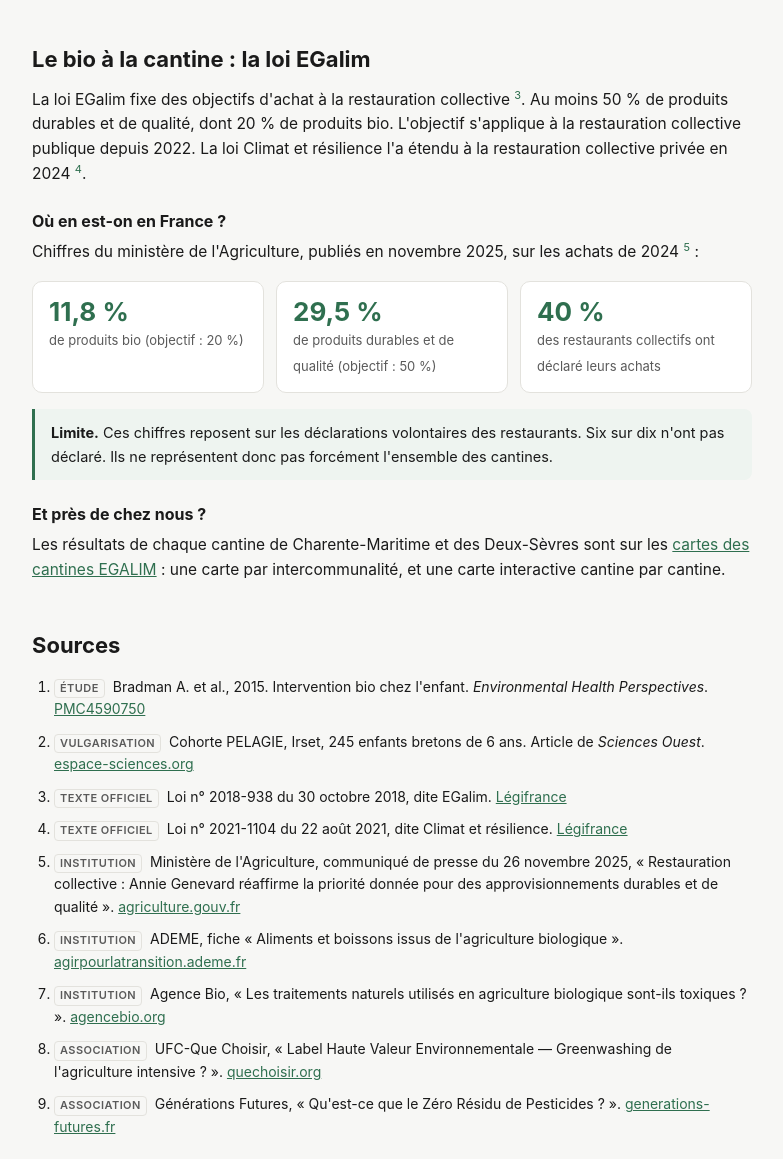
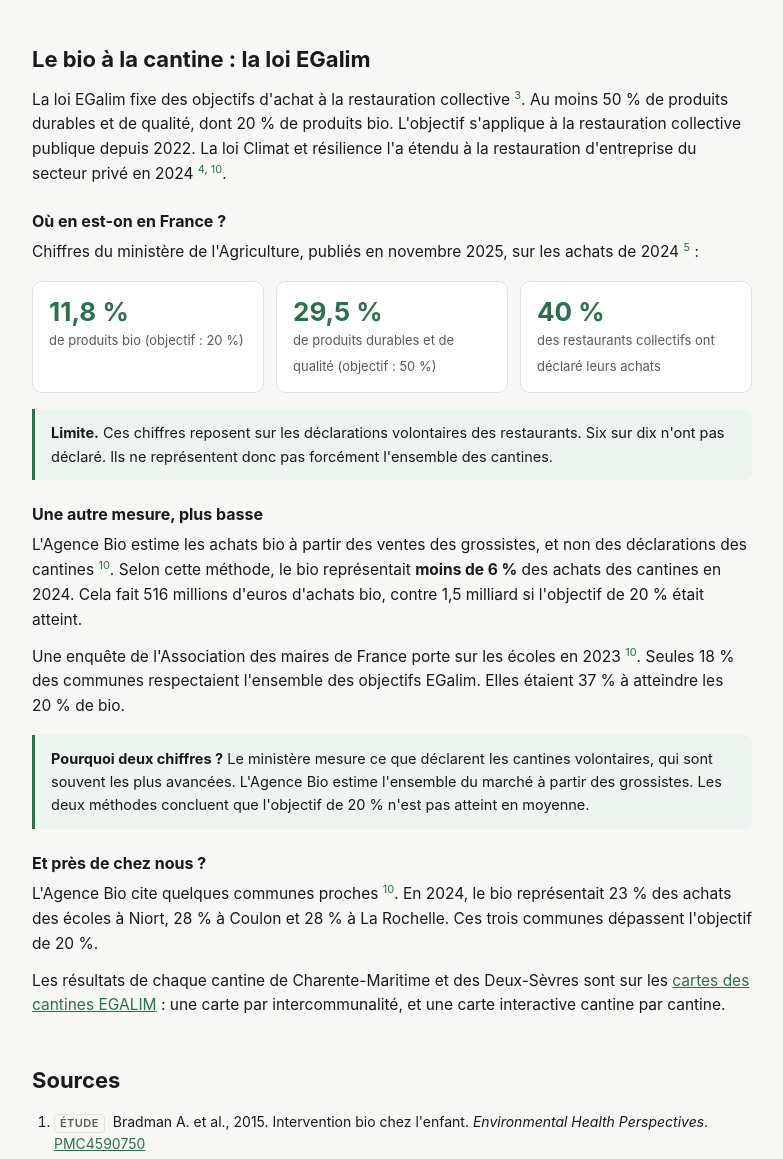
Before and after one commit to Biguhuh/bio-pesticides, a plain HTML site: page docs/index.html in a window 1280 px wide. Shown: the part 1750-2909 px from the top of the page, without its empty margins (248-1031 px from the left). Drawn offline with Linux system fonts and the light colour scheme.

Commit message:
Ajoute l'estimation de l'Agence Bio, l'enquête AMF et les chiffres locaux (Niort, Coulon, La Rochelle)

```diff
--- a/docs/index.html
+++ b/docs/index.html
@@ -178,8 +178,8 @@
     <p>La loi EGalim fixe des objectifs d'achat à la restauration collective <sup class="cite"><a href="#src-3">3</a></sup>.
       Au moins 50&nbsp;% de produits durables et de qualité, dont 20&nbsp;% de produits bio.
       L'objectif s'applique à la restauration collective publique depuis 2022.
-      La loi Climat et résilience l'a étendu à la restauration collective privée en 2024
-      <sup class="cite"><a href="#src-4">4</a></sup>.</p>
+      La loi Climat et résilience l'a étendu à la restauration d'entreprise du secteur privé en 2024
+      <sup class="cite"><a href="#src-4">4</a>, <a href="#src-10">10</a></sup>.</p>
 
     <h3>Où en est-on en France&nbsp;?</h3>
     <p>Chiffres du ministère de l'Agriculture, publiés en novembre 2025, sur les achats de 2024
@@ -195,7 +195,30 @@
         Six sur dix n'ont pas déclaré. Ils ne représentent donc pas forcément l'ensemble des cantines.</p>
     </div>
 
+    <h3>Une autre mesure, plus basse</h3>
+    <p>L'Agence Bio estime les achats bio à partir des ventes des grossistes, et non des déclarations
+      des cantines <sup class="cite"><a href="#src-10">10</a></sup>.
+      Selon cette méthode, le bio représentait <strong>moins de 6&nbsp;%</strong> des achats des
+      cantines en 2024.
+      Cela fait 516 millions d'euros d'achats bio, contre 1,5 milliard si l'objectif de 20&nbsp;% était
+      atteint.</p>
+    <p>Une enquête de l'Association des maires de France porte sur les écoles en 2023
+      <sup class="cite"><a href="#src-10">10</a></sup>.
+      Seules 18&nbsp;% des communes respectaient l'ensemble des objectifs EGalim.
+      Elles étaient 37&nbsp;% à atteindre les 20&nbsp;% de bio.</p>
+
+    <div class="note">
+      <p><strong>Pourquoi deux chiffres&nbsp;?</strong> Le ministère mesure ce que déclarent les cantines
+        volontaires, qui sont souvent les plus avancées. L'Agence Bio estime l'ensemble du marché à
+        partir des grossistes. Les deux méthodes concluent que l'objectif de 20&nbsp;% n'est pas atteint
+        en moyenne.</p>
+    </div>
+
     <h3>Et près de chez nous&nbsp;?</h3>
+    <p>L'Agence Bio cite quelques communes proches <sup class="cite"><a href="#src-10">10</a></sup>.
+      En 2024, le bio représentait 23&nbsp;% des achats des écoles à Niort, 28&nbsp;% à Coulon et
+      28&nbsp;% à La Rochelle.
+      Ces trois communes dépassent l'objectif de 20&nbsp;%.</p>
     <p>Les résultats de chaque cantine de Charente-Maritime et des Deux-Sèvres sont sur les
       <a href="https://biguhuh.github.io/map_cantines_egalim/">cartes des cantines EGALIM</a>&nbsp;:
       une carte par intercommunalité, et une carte interactive cantine par cantine.</p>
@@ -225,6 +248,10 @@
         <a href="https://www.quechoisir.org/actualite-label-haute-valeur-environnementale-greenwashing-de-l-agriculture-intensive-n87083/">quechoisir.org</a></li>
       <li id="src-9"><span class="type">Association</span> Générations Futures, « Qu'est-ce que le Zéro Résidu de Pesticides&nbsp;? ».
         <a href="https://www.generations-futures.fr/faq/quest-ce-que-le-zero-residus-de-pesticides/">generations-futures.fr</a></li>
+      <li id="src-10"><span class="type">Institution</span> Agence Bio, « Bio et restauration collective et commerciale en France&nbsp;:
+        des niveaux d'introduction très variables », novembre 2025. Reprend l'enquête AMF de juin 2024.
+        L'Agence Bio est un groupement d'intérêt public chargé de la promotion du bio.
+        <a href="https://www.agencebio.org/wp-content/uploads/2025/11/CARNET-RHD-France-LAGENCE-BIO_Nov.25.pdf">agencebio.org (PDF)</a></li>
     </ol>
   </section>
 
```
